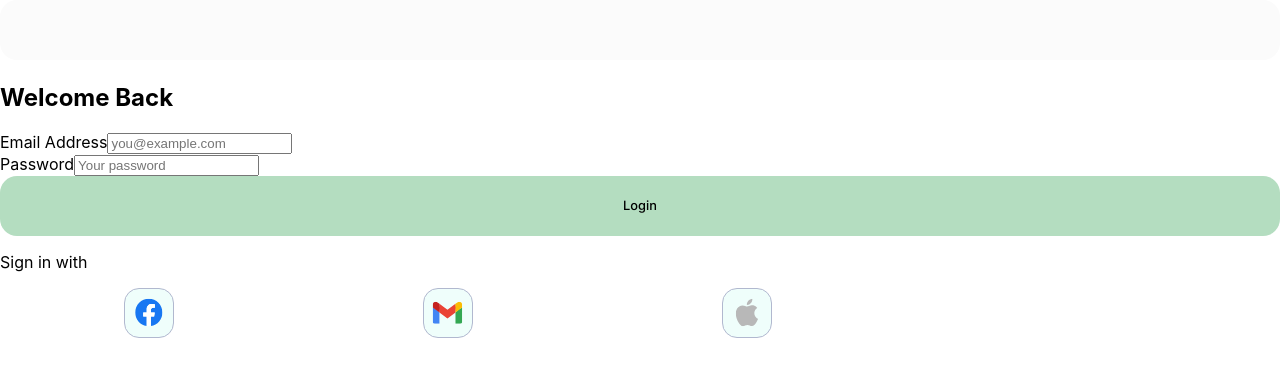
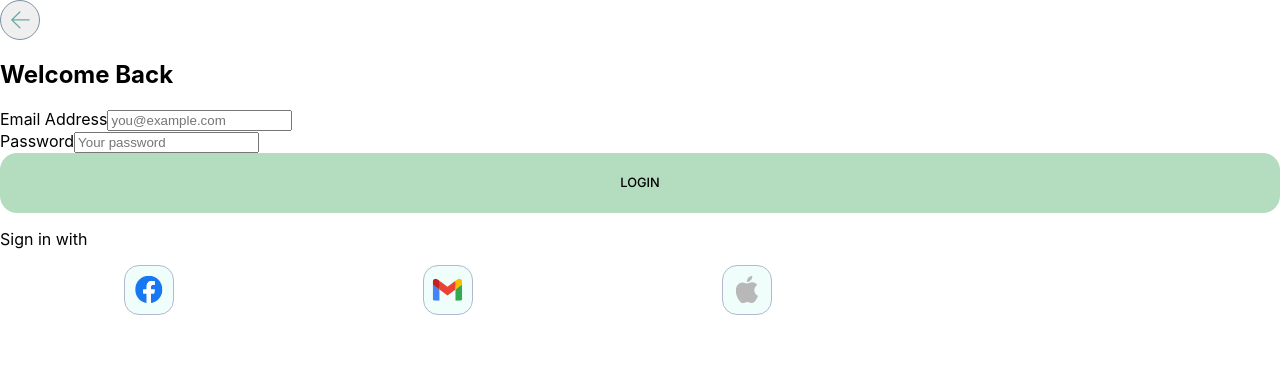
Before and after one commit to ecf123/ecf-fe-prototype, a React (Create React App) app: page / in a window 1280 px wide. Shown: the top 376 px of the page. Built offline with nearby package versions, Linux system fonts and the light colour scheme.

Commit message:
Update JSX to remove errors

```diff
--- a/src/components/LoginPage/LoginPage.jsx
+++ b/src/components/LoginPage/LoginPage.jsx
@@ -2,15 +2,17 @@ import React from "react";
 import InputField from "../InputField/InputField";
 import "./LoginPage.scss";
 import Button from "../Button/Button";
+import BackButton from "../BackButton/BackButton";
 import SocialLogin from "../SocialLogin/SocialLogin";
 
 const LoginPage = (props) => {
-  const { welcomeMessage, icon, onClick } = props;
+  const { welcomeMessage } = props;
 
   return (
     <div className="login-page">
-      <Button isSecondary={true} />
+      <BackButton linkTo="" />
       <h2 className="login-page__welcome">{welcomeMessage}</h2>
+      <form className="login-page__inputs">
         <InputField
           inputType="email"
           label="Email Address"
@@ -21,9 +23,10 @@ const LoginPage = (props) => {
           label="Password"
           placeholder="Your password"
         />
-      <Button buttonText="Login" />
+      </form>
+      <Button buttonText="LOGIN" />
       <p className="login-page__divider">
-        <span className="st"></span>Sign in with
+        <span className="login-page__divider--text">Sign in with</span>
       </p>
       <div className="login__page__login-buttons">
         <SocialLogin
@@ -35,7 +38,7 @@ const LoginPage = (props) => {
               fill="none"
               xmlns="http://www.w3.org/2000/svg"
             >
-              <g clip-path="url(#clip0_376_902)">
+              <g clipPath="url(#clip0_376_902)">
                 <path
                   d="M27.4546 14.4043C27.4546 6.81042 21.3494 0.654343 13.8182 0.654343C6.28709 0.654343 0.181885 6.81042 0.181885 14.4043C0.181885 21.2674 5.16851 26.9558 11.6876 27.9873V18.379H8.22521V14.4043H11.6876V11.375C11.6876 7.92895 13.7234 6.02544 16.8382 6.02544C18.3302 6.02544 19.8907 6.29399 19.8907 6.29399V9.67778H18.1712C16.4772 9.67778 15.9489 10.7377 15.9489 11.8251V14.4043H19.7309L19.1263 18.379H15.9489V27.9873C22.468 26.9558 27.4546 21.2674 27.4546 14.4043Z"
                   fill="#1877F2"
@@ -67,7 +70,7 @@ const LoginPage = (props) => {
               fill="none"
               xmlns="http://www.w3.org/2000/svg"
             >
-              <g clip-path="url(#clip0_376_894)">
+              <g clipPath="url(#clip0_376_894)">
                 <path
                   d="M7.42153 22.7461V11.4714L3.89216 8.27248L0.727295 6.49731V20.7564C0.727295 21.8573 1.62761 22.7461 2.73561 22.7461H7.42153Z"
                   fill="#4285F4"
@@ -111,7 +114,7 @@ const LoginPage = (props) => {
               fill="none"
               xmlns="http://www.w3.org/2000/svg"
             >
-              <g clip-path="url(#clip0_376_909)">
+              <g clipPath="url(#clip0_376_909)">
                 <path
                   d="M19.3543 15.2645C19.3233 11.7871 22.1709 10.1176 22.2997 10.0362C20.6973 7.67237 18.2036 7.34853 17.3139 7.31043C15.1928 7.09396 13.1731 8.56943 12.098 8.56943C11.0229 8.56943 9.36035 7.34161 7.60167 7.37624C5.28653 7.41088 3.15516 8.73222 1.96324 10.8207C-0.439488 15.0238 1.35011 21.253 3.68929 24.6645C4.83484 26.3322 6.1985 28.2112 7.99153 28.1419C9.71929 28.0727 10.3719 27.0163 12.4569 27.0163C14.5419 27.0163 15.1293 28.1419 16.955 28.109C18.8115 28.0727 19.9897 26.405 21.1267 24.7321C22.4388 22.796 22.9815 20.9222 23.0125 20.8235C22.9712 20.8061 19.392 19.4225 19.3543 15.2645Z"
                   fill="#B8B8B8"
```
Lines whose indentation alone changed are shown as unchanged.
